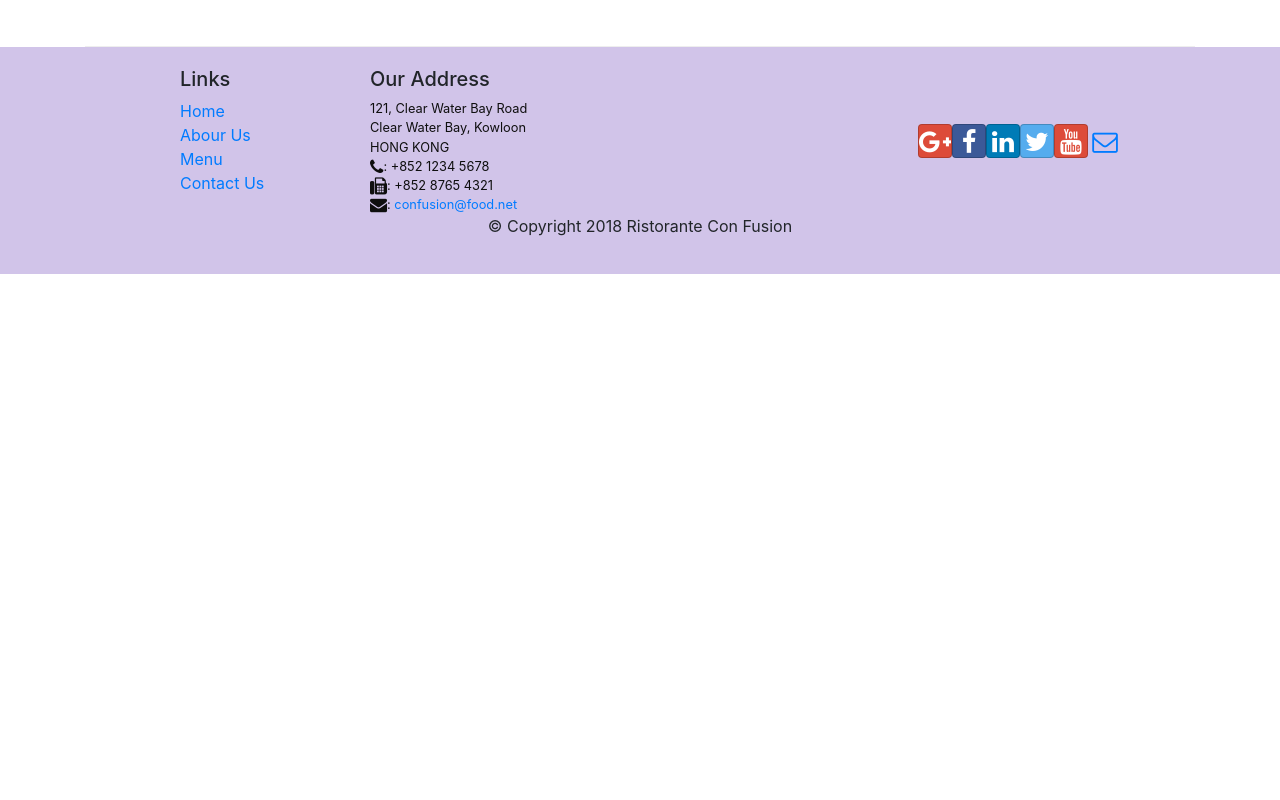
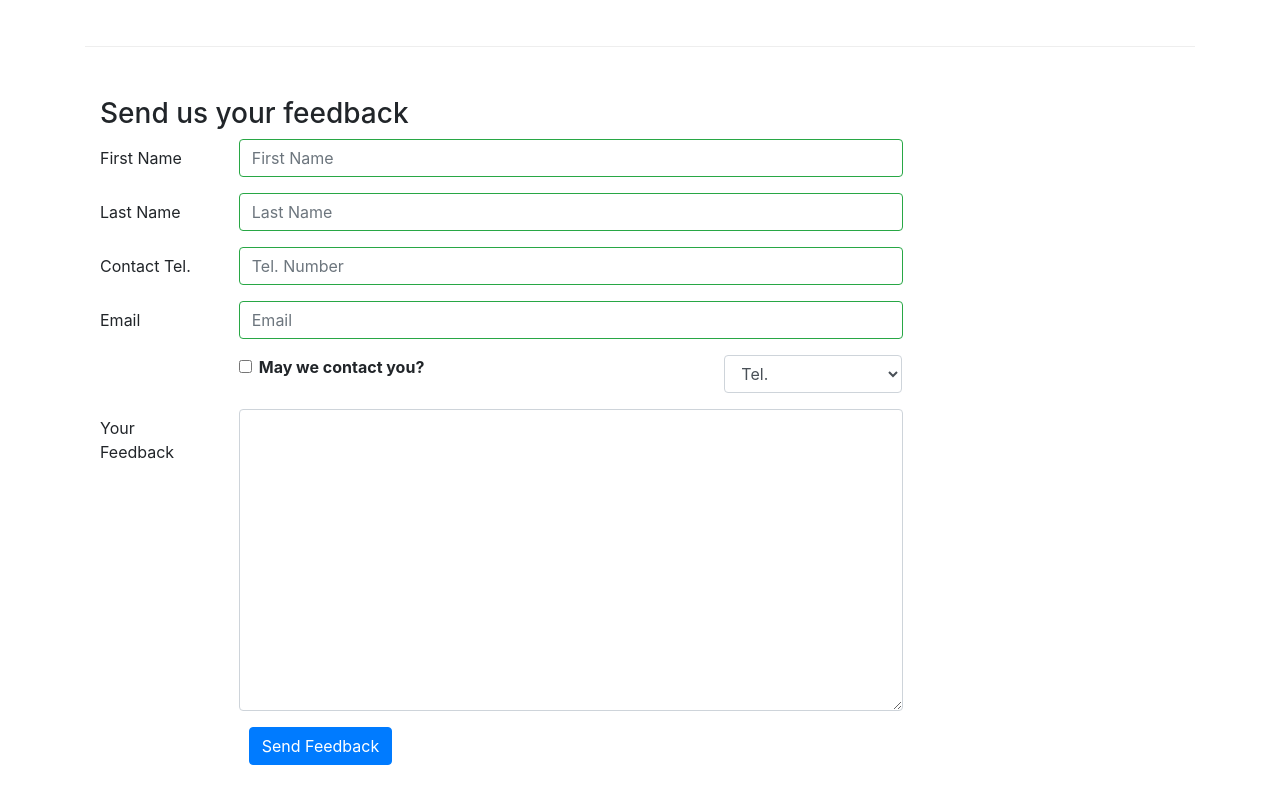
Before and after one commit to gsharathgoud/react-confusion, a React (Create React App) app: page /contactus in a window 1280 px wide. Shown: the part 800-1600 px from the top of the page. Before the commit the page ends 1074 px from the top, so only its background shows below. Built offline with nearby package versions, Linux system fonts and the light colour scheme.

Commit message:
Controlled Forms Validations

```diff
--- a/src/components/Contact.js
+++ b/src/components/Contact.js
@@ -1,8 +1,104 @@
-import React from "react";
-import { Breadcrumb, BreadcrumbItem } from "reactstrap";
+import React, { Component } from "react";
+import {
+  Breadcrumb,
+  BreadcrumbItem,
+  Button,
+  Form,
+  FormGroup,
+  Label,
+  Input,
+  Col,
+  Row,
+  FormFeedback
+} from "reactstrap";
 import { Link } from "react-router-dom";
 
-function Contact(props) {
+class Contact extends Component {
+  constructor(props) {
+    super(props);
+
+    this.state = {
+      firstname: "",
+      lastname: "",
+      telnum: "",
+      email: "",
+      agree: false,
+      contactType: "Tel.",
+      message: "",
+      touched: {
+        firstname: false,
+        lastname: false,
+        telnum: false,
+        email: false
+      }
+    };
+
+    this.handleSubmit = this.handleSubmit.bind(this);
+    this.handleInputChange = this.handleInputChange.bind(this);
+    this.handleBlur = this.handleBlur.bind(this);
+  }
+
+  handleInputChange(event) {
+    const target = event.target;
+    const value = target.type === "checkbox" ? target.checkbox : target.value;
+    const name = target.name;
+
+    this.setState({
+      [name]: value
+    });
+  }
+
+  handleSubmit(event) {
+    console.log("Current State is: " + JSON.stringify(this.state));
+    alert("Current State is: " + JSON.stringify(this.state));
+    event.preventDefault();
+  }
+
+  handleBlur = field => evt => {
+    this.setState({
+      touched: { ...this.state.touched, [field]: true }
+    });
+  };
+
+  validate(firstname, lastname, telnum, email) {
+    const errors = {
+      firstname: "",
+      lastname: "",
+      telnum: "",
+      email: ""
+    };
+
+    if (this.state.touched.firstname && firstname.length < 3) {
+      errors.firstname = "First Name should be >= 3 characters";
+    } else if (this.state.touched.firstname && firstname.length > 10) {
+      errors.firstname = "First Name should be <= 10 characters";
+    }
+    if (this.state.touched.lastname && lastname.length < 3) {
+      errors.lastname = "Last Name should be >= 3 characters";
+    } else if (this.state.touched.lastname && lastname.length > 10) {
+      errors.lastname = "Last Name should be <= 10 characters";
+    }
+    const reg = /^\d+$/;
+    if (this.state.touched.telnum && !reg.test(telnum)) {
+      errors.telnum = "Tel. Number should contain only numbers";
+    }
+    if (
+      this.state.touched.email &&
+      email.split("").filter(x => x === "@").length !== 1
+    ) {
+      errors.email = "Email should contain a @ sign";
+    }
+
+    return errors;
+  }
+
+  render() {
+    const errors = this.validate(
+      this.state.firstname,
+      this.state.lastname,
+      this.state.telnum,
+      this.state.email
+    );
     return (
       <div className="container">
         <div className="row">
@@ -62,8 +158,143 @@
             </div>
           </div>
         </div>
+
+        <div className="row row-content">
+          <div className="col-12">
+            <h3>Send us your feedback</h3>
+          </div>
+          <div className="col-12 col-md-9">
+            <Form onSubmit={this.handleSubmit}>
+              <FormGroup row>
+                <Label htmlFor="firstname" md={2}>
+                  First Name
+                </Label>
+                <Col md={10}>
+                  <Input
+                    type="text"
+                    id="firstname"
+                    name="firstname"
+                    placeholder="First Name"
+                    value={this.state.firstname}
+                    onChange={this.handleInputChange}
+                    onBlur={this.handleBlur("firstname")}
+                    valid={errors.firstname === ""}
+                    invalid={errors.firstname !== ""}
+                  />
+                  <FormFeedback>{errors.firstname}</FormFeedback>
+                </Col>
+              </FormGroup>
+              <FormGroup row>
+                <Label htmlFor="lastname" md={2}>
+                  Last Name
+                </Label>
+                <Col md={10}>
+                  <Input
+                    type="text"
+                    id="lastname"
+                    name="lastname"
+                    placeholder="Last Name"
+                    value={this.state.lastname}
+                    onChange={this.handleInputChange}
+                    onBlur={this.handleBlur("lastname")}
+                    valid={errors.lastname === ""}
+                    invalid={errors.lastname !== ""}
+                  />
+                  <FormFeedback>{errors.lastname}</FormFeedback>
+                </Col>
+              </FormGroup>
+              <FormGroup row>
+                <Label htmlFor="telnum" md={2}>
+                  Contact Tel.
+                </Label>
+                <Col md={10}>
+                  <Input
+                    type="tel"
+                    id="telnum"
+                    name="telnum"
+                    placeholder="Tel. Number"
+                    value={this.state.telnum}
+                    onChange={this.handleInputChange}
+                    onBlur={this.handleBlur("telnum")}
+                    valid={errors.telnum === ""}
+                    invalid={errors.telnum !== ""}
+                  />
+                  <FormFeedback>{errors.telnum}</FormFeedback>
+                </Col>
+              </FormGroup>
+              <FormGroup row>
+                <Label htmlFor="email" md={2}>
+                  Email
+                </Label>
+                <Col md={10}>
+                  <Input
+                    type="email"
+                    id="email"
+                    name="email"
+                    placeholder="Email"
+                    value={this.state.email}
+                    onChange={this.handleInputChange}
+                    onBlur={this.handleBlur("email")}
+                    valid={errors.email === ""}
+                    invalid={errors.email !== ""}
+                  />
+                  <FormFeedback>{errors.email}</FormFeedback>
+                </Col>
+              </FormGroup>
+              <FormGroup row>
+                <Col md={{ size: 6, offset: 2 }}>
+                  <FormGroup check>
+                    <Label check>
+                      <Input
+                        type="checkbox"
+                        name="agree"
+                        checked={this.state.state}
+                        onChange={this.handleInputChange}
+                      />{" "}
+                      <strong>May we contact you?</strong>
+                    </Label>
+                  </FormGroup>
+                </Col>
+                <Col md={{ size: 3, offset: 1 }}>
+                  <Input
+                    type="select"
+                    name="contactType"
+                    value={this.state.contactType}
+                    onChange={this.handleInputChange}
+                  >
+                    <option value="">Tel.</option>
+                    <option value="">Email</option>
+                  </Input>
+                </Col>
+              </FormGroup>
+              <FormGroup row>
+                <Label htmlFor="message" md={2}>
+                  Your Feedback
+                </Label>
+                <Col md={10}>
+                  <Input
+                    type="textarea"
+                    id="message"
+                    name="message"
+                    rows="12"
+                    value={this.state.message}
+                    onChange={this.handleInputChange}
+                  />
+                </Col>
+              </FormGroup>
+              <FormGroup>
+                <Col md={{ size: 10, offset: 2 }}>
+                  <Button type="submit" color="primary">
+                    Send Feedback
+                  </Button>
+                </Col>
+              </FormGroup>
+            </Form>
+          </div>
+        </div>
       </div>
     );
   }
+}
 
 export default Contact;
```
Lines whose indentation alone changed are shown as unchanged.
